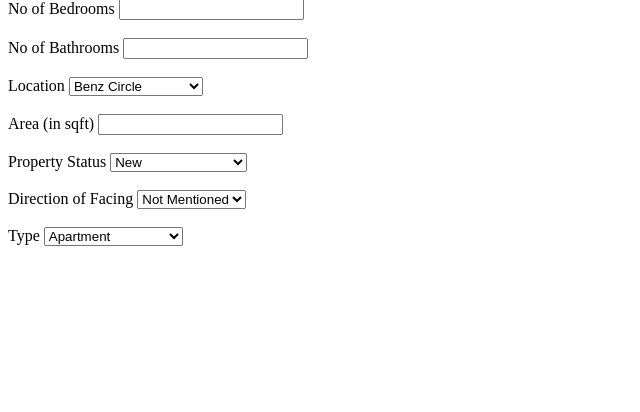
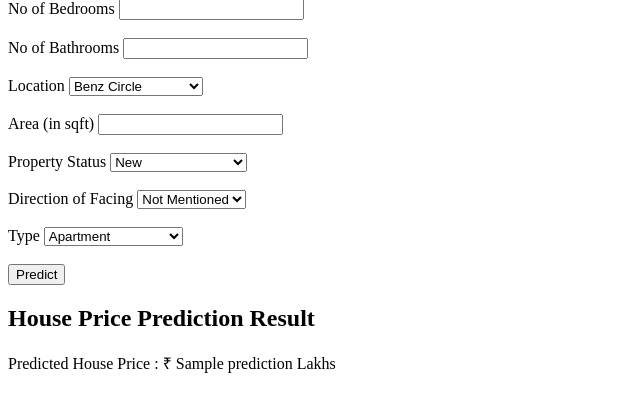
Before and after one commit to 22dscTalluriSravani/HouseML, a Flask app: template templates/index.html in a window 1280 px wide. Shown: the part 67-479 px from the top of the page, without its empty margins (0-640 px from the left). Run offline with Flask 3, Linux system fonts and the light colour scheme; the template is opened without the code that fills it: most values are stand-ins (such as "Sample title", 1, 10 or a date in 2020); parts of the project's set-up code (start-up, migrations or seed data) failed here and were passed over.

Commit message:
Update index.html

```diff
--- a/templates/index.html
+++ b/templates/index.html
@@ -54,3 +54,12 @@
             <option value="2">Independent House</option>
             <option value="3">Residential</option>
         </select><br><br>
+
+      <input type="submit" value="Predict">
+
+        </form>
+
+        <h2> House Price Prediction Result </h2>
+        <p> Predicted House Price : ₹ {{ prediction }} Lakhs</p>
+    </body>
+    </html>
```
